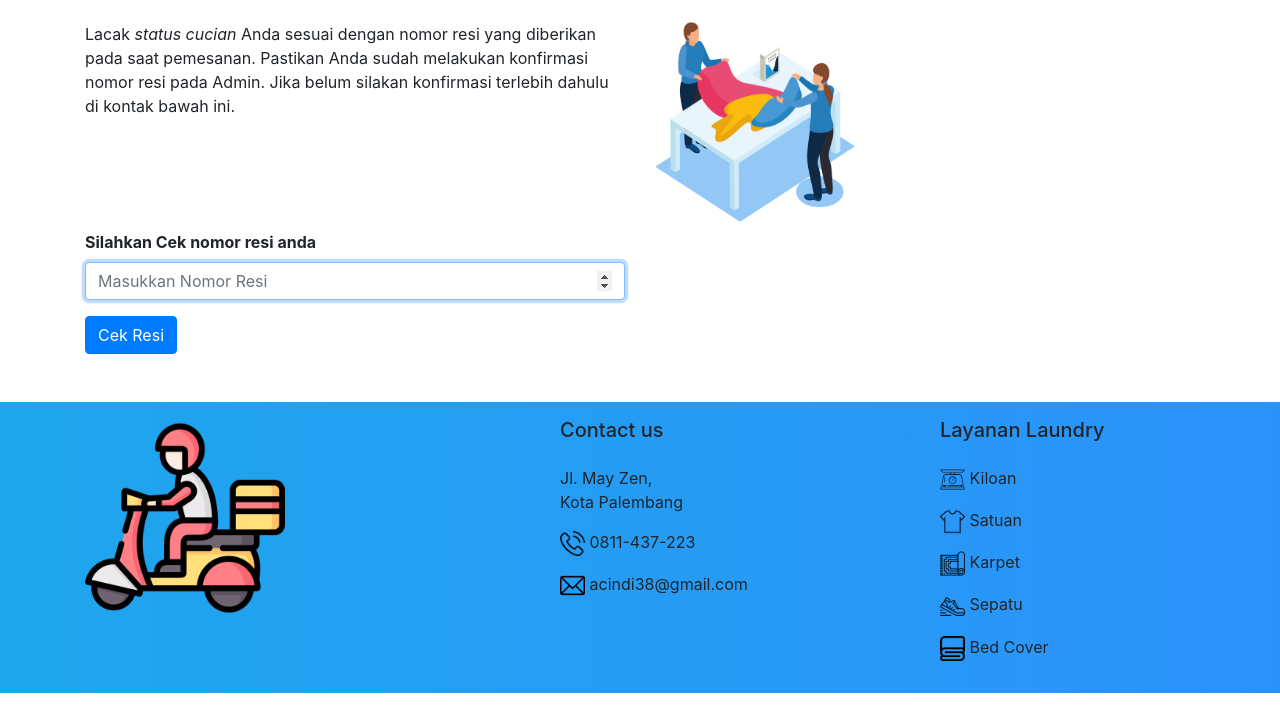
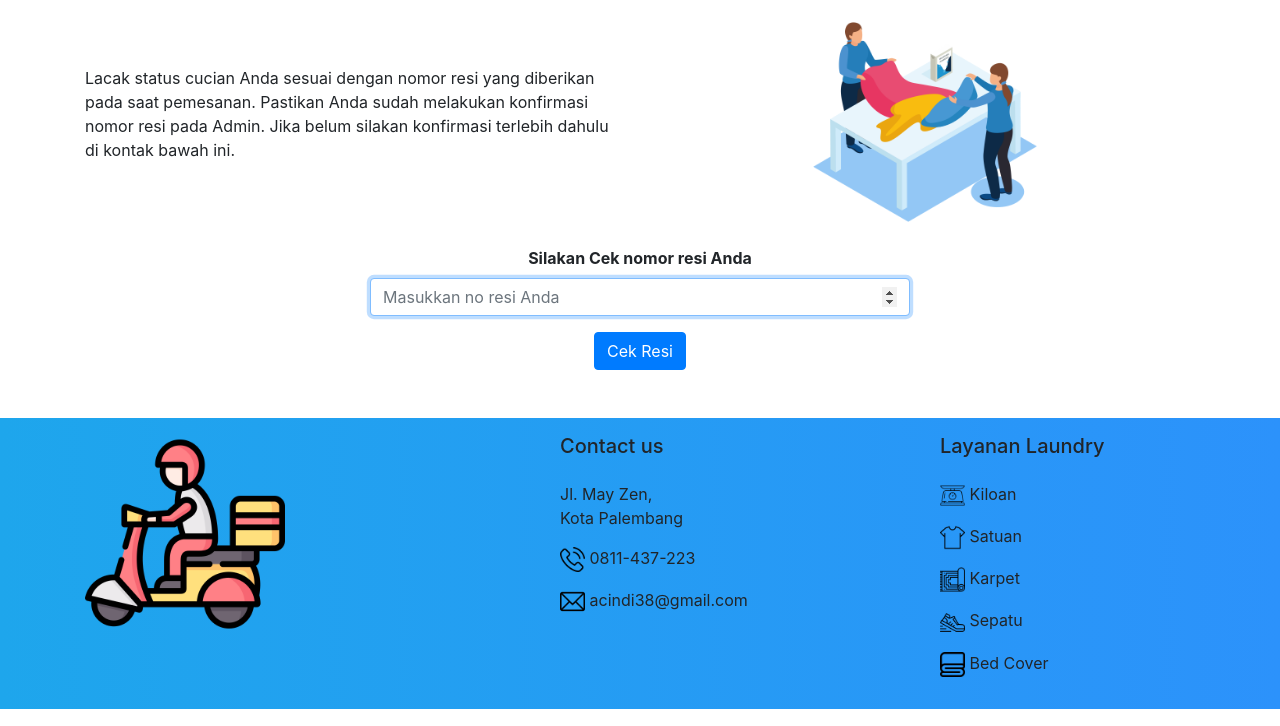
Before and after one commit to CindAlfi99/projecttugasakhir, a PHP site: page /rl381/cekresi.php in a window 1280 px wide. Shown: the part 74-800 px from the top of the page. Run offline with PHP 8.4, Linux system fonts and the light colour scheme.

Commit message:
rapiin kodingan

```diff
--- a/cekresi.php
+++ b/cekresi.php
@@ -1,45 +1,26 @@
-<?php require 'template/header.php';
-
-
-
-// if(isset($_POST['submit'])){
-// $cari = $_POST['no_resi'];
-// $result =mysqli_query($con,"SELECT * FROM order_masuk WHERE no_resi LIKE %$cari%");
-// };
-// if(isset($_POST['submit'])){
-// $no_resi = $_POST['no_resi'];
-// $query = mysqli_query($con, "SELECT * FROM order_masuk WHERE no_resi =$no_resi");
-// $fetch = mysqli_fetch_assoc($query);
-// if(mysqli_num_rows($query) > 0){
-
-//   header('Location: statuscucian.php');
-// }
-// else{
-//   $err = mysqli_error($con);
-// $message_err = "<div class='alert alert-warning alert-dismissible fade show' role='alert'> <strong>Gagal cek!</strong> Periksa kembali nomor resi anda.<button type='button' class='close' data-dismiss='alert' aria-label='Close'><span aria-hidden='true'>&times;</span></button></div>";
-
-// }
-// }
-
-
-?>
+<?php require 'template/header.php'; ?>
 <!-- cek resi -->
 <div class="container my-5 pt-5">
-  <div class="row " id="container">
-    <div class="col-md-6">Lacak <i>status cucian</i> Anda sesuai dengan nomor resi yang diberikan pada saat pemesanan. Pastikan Anda sudah melakukan konfirmasi nomor resi pada Admin. Jika belum silakan konfirmasi terlebih dahulu di kontak bawah ini.
+  <div class="row">
+    <div class="col-md-6 d-flex align-self-center">
+      <p>
+      Lacak status cucian Anda sesuai dengan nomor resi yang diberikan pada saat pemesanan. Pastikan Anda sudah melakukan konfirmasi nomor resi pada Admin. Jika belum silakan konfirmasi terlebih dahulu di kontak bawah ini.
+      </p>
     </div>
-    <div class="col-md-5">
-      <img src="<?= BASE_URL; ?>asset/img/laundry-satuan.png" width="200" height="200" alt="">
+    <div class="col-md-6 d-flex justify-content-center" style="height: 200px">
+      <img src="<?= BASE_URL; ?>asset/img/laundry-satuan.png" alt="" height="100%">
     </div>
   </div>
 
-  <div class="row mt-2">
-    <div class="col-md-6">
+  <div id="alert"></div>
+
+  <div class="row pt-4 justify-content-md-center">
+    <div class="col-md-6 text-center">
       <div class="form-group">
-        <label for="exampleInputEmail1"><b>Silahkan Cek nomor resi anda</b></label>
-        <input type="number" class="form-control" autofocus placeholder="Masukkan Nomor Resi" aria-describedby="emailHelp" name="keyword" id="keyword">
+        <label for="no-resi"><strong>Silakan Cek nomor resi Anda</strong></label>
+        <input id="no-resi" type="number" class="form-control" autofocus placeholder="Masukkan no resi Anda" aria-describedby="resiHelp" name="no_resi">
       </div>
-      <button type="submit" name="cari" class="btn btn-primary" id="tombol-cari">Cek Resi</button>
+      <button class="btn btn-primary" id="tombol-cari">Cek Resi</button>
     </div>
   </div>
 </div>
--- a/js/ajax.js
+++ b/js/ajax.js
@@ -1,27 +1,18 @@
+let tombolCari = document.getElementById('tombol-cari');
+let container = document.getElementById('alert');
 
+tombolCari.addEventListener('click', () => {
+    //buat object ajax
+    let keyword = document.getElementById('no-resi');
 
-let tombolCari = document.getElementById('tombol-cari');
-let container = document.getElementById('container');
-tombolCari.addEventListener('click', () => {
-
-    //buat object ajax
-    let keyword = document.getElementById('keyword');
-
-        // if(keyword !== ''){
     let ajax = new XMLHttpRequest();
     // cek kesiapan ajax
     ajax.onreadystatechange = function() {
-            if (ajax.readyState == 4 && ajax.status == 200) {
-                container.innerHTML = ajax.responseText;
-
-            }
+        if (ajax.readyState == 4 && ajax.status == 200) {
+            container.innerHTML = ajax.responseText;
         }
-        ////ekseskusi ajax
+    }
+    //ekseskusi ajax
     ajax.open('GET', 'ajax/resi.php?keyword=' + keyword.value, true);
     ajax.send();
-    // }else{
-    //     container.innerHTML = 'Masukkan Nomor resi anda!';
-    // }
-
-
 })
```
Also changed, not shown: ajax/resi.php (+38 -29 lines).
